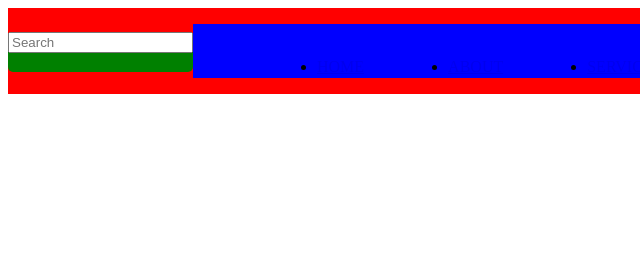
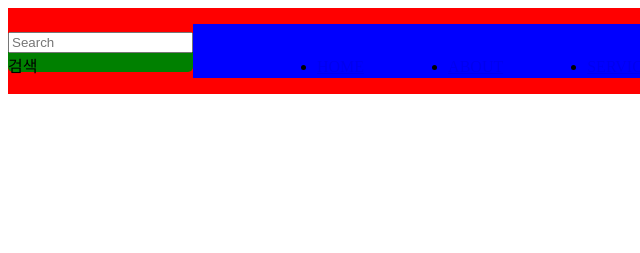
Before and after one commit to chmiwo2000/2022_3, a plain HTML site: page index.html in a window 1280 px wide. Shown: the top 253 px of the page, 0-640 px from the left. Drawn offline with Linux system fonts and the light colour scheme.

Commit message:
Update index.html

```diff
--- a/index.html
+++ b/index.html
@@ -33,7 +33,10 @@
       <div class="intro_bg">
         <div class="header">
           <div class="searchArea">
-            <input type="search" placeholder="Search">
+            <form>
+              <input type="search" placeholder="Search">
+              <span>검색</span>
+            </form>
           </div>
           <ul class="nav">
             <li><a href = "#">HOME</a></li>
```
